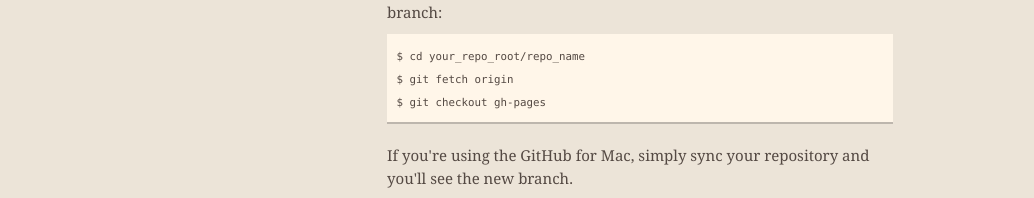
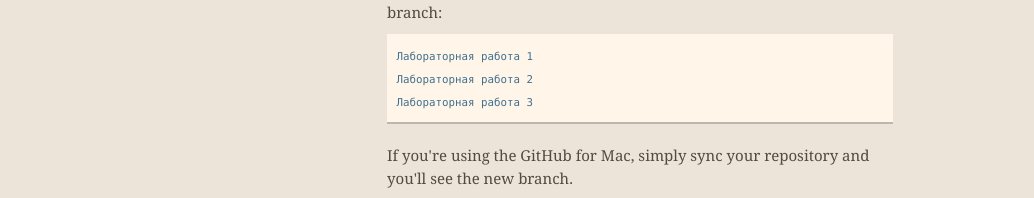
Before and after one commit to musinAidar/resume, a plain HTML site: page index.html in a window 1280 px wide. Shown: the part 359-557 px from the top of the page, without its empty margins (0-1034 px from the left). Drawn offline with nearby package versions, Linux system fonts and the light colour scheme.

Commit message:
Update index.html

```diff
--- a/index.html
+++ b/index.html
@@ -51,9 +51,9 @@
 
 <p>This automatic page generator is the easiest way to create beautiful pages for all of your projects. Author your page content here using GitHub Flavored Markdown, select a template crafted by a designer, and publish. After your page is generated, you can check out the new branch:</p>
 
-<pre><code>$ cd your_repo_root/repo_name
-$ git fetch origin
-$ git checkout gh-pages
+<pre><code><a href="1.html">Лабораторная работа 1</a>
+<a href="2.html">Лабораторная работа 2</a>
+<a href="3.html">Лабораторная работа 3</a>
 </code></pre>
 
 <p>If you're using the GitHub for Mac, simply sync your repository and you'll see the new branch.</p>
```
